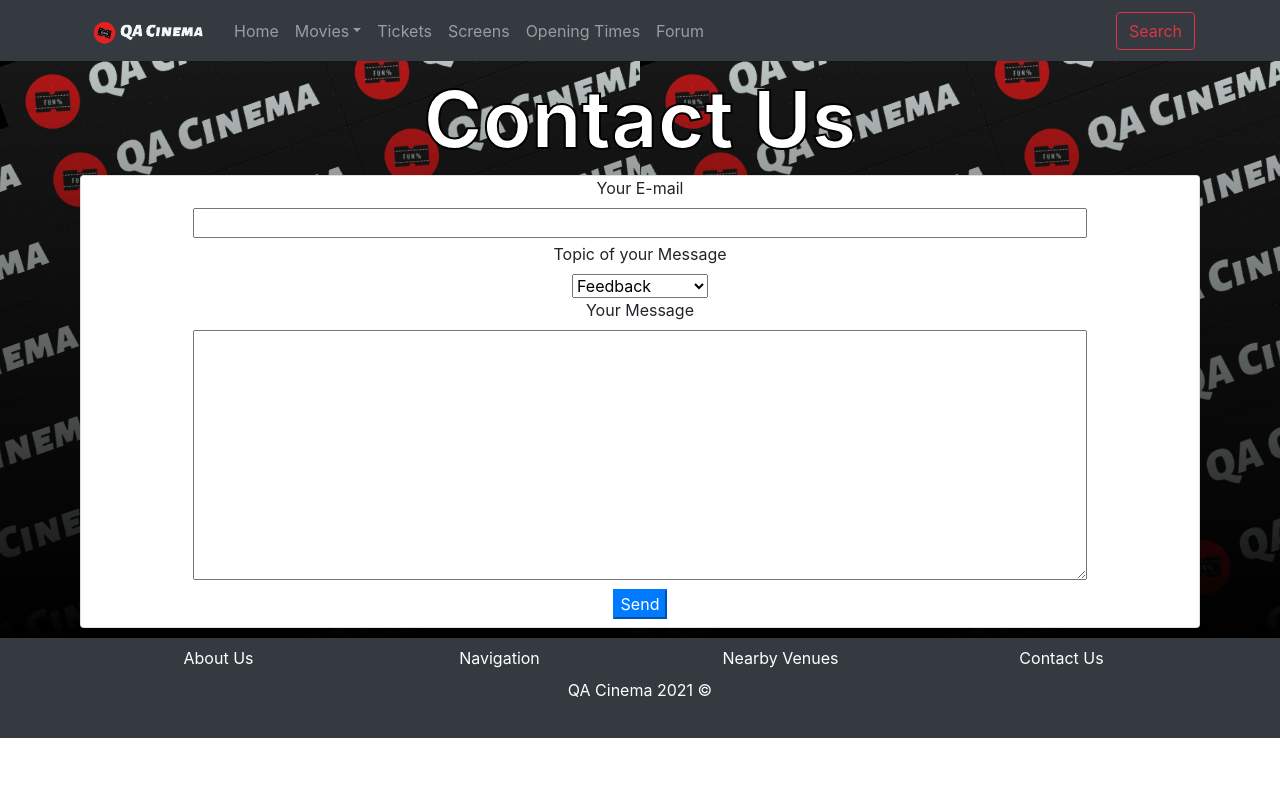
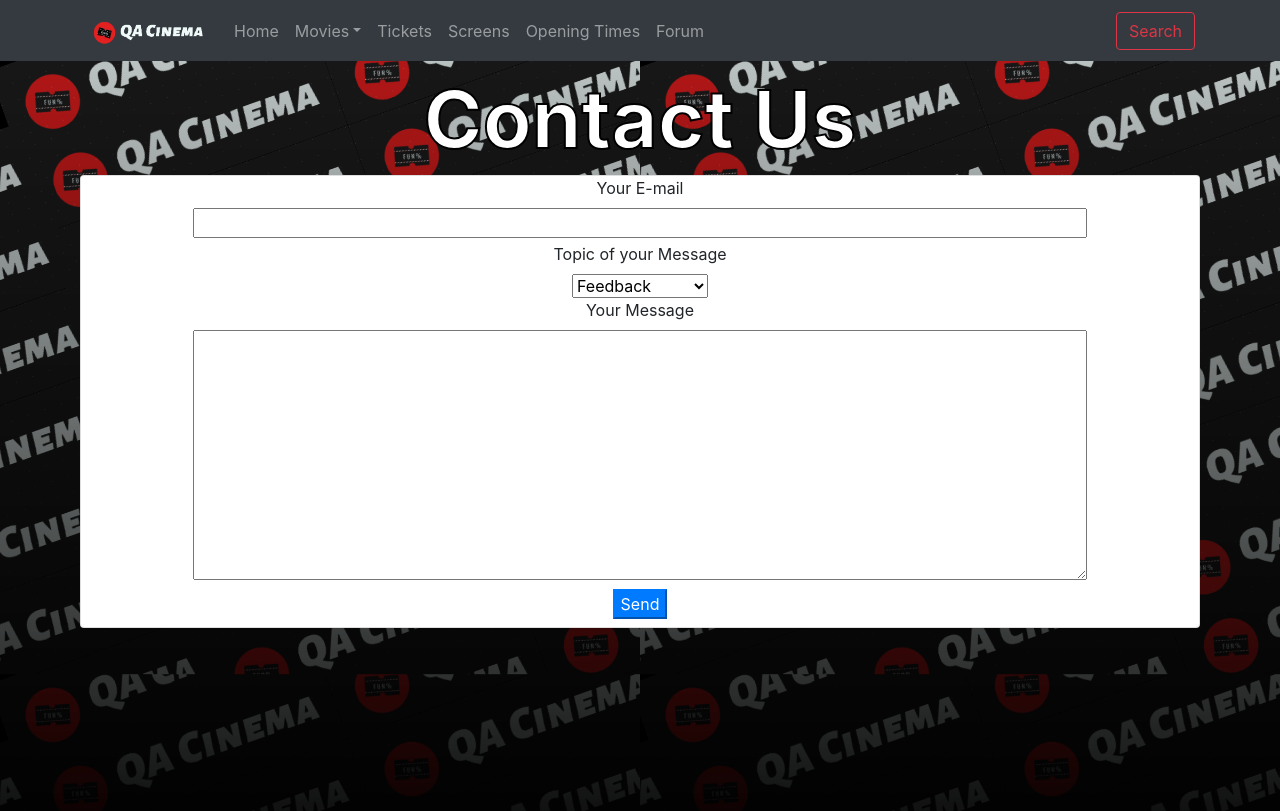
Before and after one commit to QA-AKAM/QACinema-Project, a React (Create React App) app in the folder frontend/: page /ContactUs in a window 1280 px wide. Shown: the top 811 px of the page. Built offline with nearby package versions, Linux system fonts and the light colour scheme; no server answers.

Commit message:
CP-16 CP-28 CP-21 AI: Added style

```diff
--- a/frontend/src/Components/Information/ContactUs.jsx
+++ b/frontend/src/Components/Information/ContactUs.jsx
@@ -37,6 +37,7 @@ const ContactUs = () => {
     return (
         <div class='background'>
             <div class='container'>
+                <div class='container2'>
                     <h1 class='landing-text'> Contact Us </h1>
                     <Card>
                         <form className="contact-form" onSubmit={handleSubmit}>
@@ -73,6 +74,7 @@ const ContactUs = () => {
                     </Card>
                 </div>
             </div>
+        </div>
     )
 }
 
```
Lines whose indentation alone changed are shown as unchanged.
